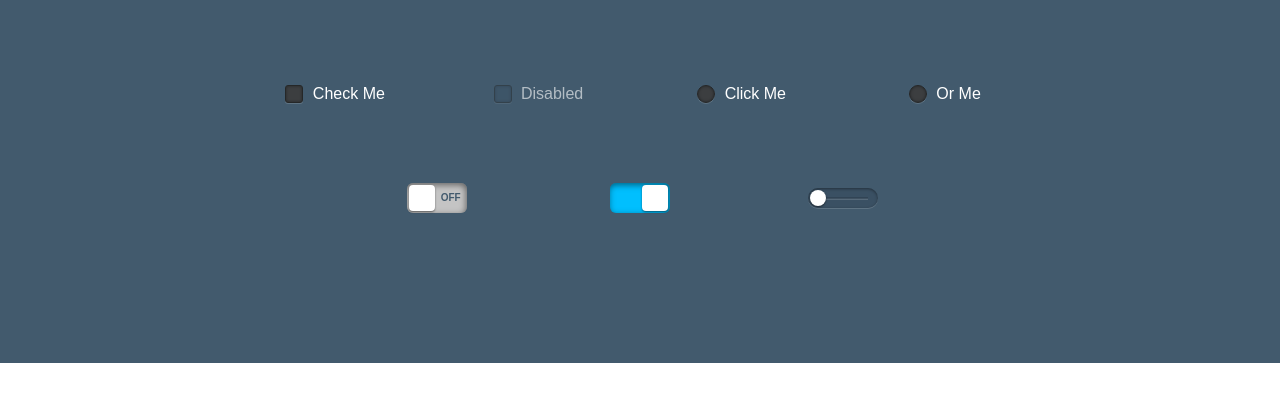
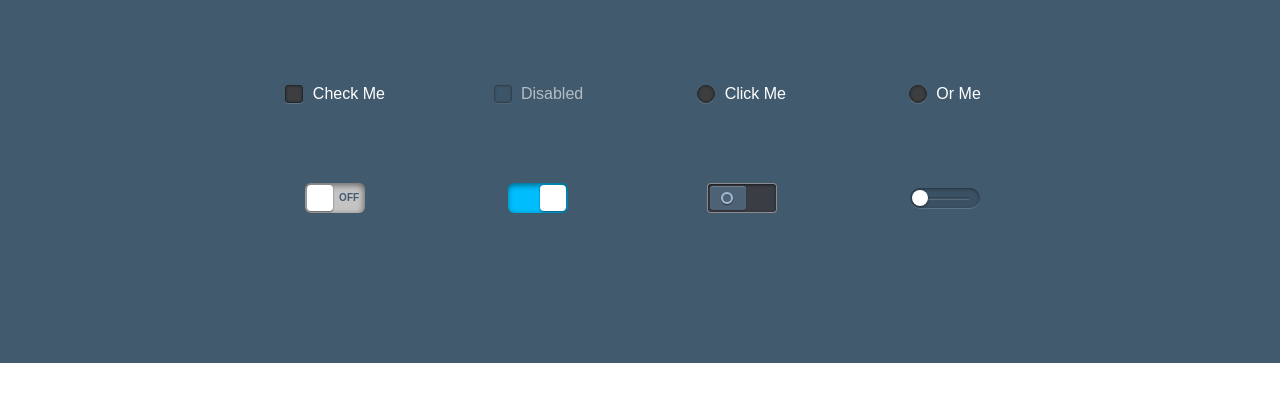
Before and after one commit to millanbrankovic/custom-inputs, a plain HTML site: page index.html in a window 1280 px wide. Shown: the part 207-610 px from the top of the page. Drawn offline with Linux system fonts and the light colour scheme; a web font is replaced by a local one.

Commit message:
Updating Checkboxes

```diff
--- a/index.html
+++ b/index.html
@@ -70,6 +70,12 @@
                             <span class="check"></span>
                         </label>
                     </li>
+                    <li>
+                        <input type="checkbox" name="slidingcheckbox" value="value" id="slidingcheckbox4">
+                        <label for="slidingcheckbox4">
+                            <span class="check"></span>
+                        </label>
+                    </li>
                 </ul>
             </div>
         </section>
--- a/sass/modules/_checkboxes.scss
+++ b/sass/modules/_checkboxes.scss
@@ -199,7 +199,7 @@ input[type="radio"] {
         }
     }
 
-    li:first-child {
+    li:nth-child(1) {
         input[type="checkbox"] {
 
             + label {
@@ -243,7 +243,65 @@ input[type="radio"] {
         }
     }
 
-    li:last-child {
+    li:nth-child(3) {
+        input[type="checkbox"] {
+
+            + label {
+                width: 70px;
+                height: 30px;
+                background: #3b3d45;
+                border: 1px solid rgba(#fff, .4);
+                @include border-radius(4px);
+                box-shadow: 0 1px 3px rgba(#000, .6) inset;
+
+                .check {
+                    width: 36px;
+                    height: 24px;
+                    top: 2px;
+                    left: 2px;
+                    background: #4d6275;
+                    @include border-radius(3px);
+                    box-shadow: 0 1px 1px rgba(#000, .2), 0 1px 1px rgba(#fff, .2) inset;
+
+                    &::after {
+                        content: "";
+                        width: 12px;
+                        height: 12px;
+                        top: 49%;
+                        left: 50%;
+                        margin: 0 0 0 -7px;
+                        position: absolute;
+                        border: 2px solid #a1bad1;
+                        box-shadow: 0 1px 1px rgba(#000, .5);
+                        @include border-radius(100px);
+                        @include transform(translateY(-50%));
+                    }
+                }
+            }
+
+            &:checked {
+
+                + label {
+
+                    .check {
+                        left: 30px;
+                        background: #70c000;
+
+                        &::after {
+                            content: "";
+                            width: 2px;
+                            height: 13px;
+                            margin: 0 0 0 -1px;
+                            border: 2px solid #c5ea84;
+                            box-shadow: 0 1px 1px rgba(#000, .6);
+                        }
+                    }
+                }
+            }
+        }
+    }
+
+    li:nth-child(4) {
         input[type="checkbox"] {
 
             + label {
@@ -251,7 +309,7 @@ input[type="radio"] {
                 height: 20px;
                 background: #3a5063;
                 @include border-radius(10px);
-                box-shadow: 0 1px 0 rgba(#fff, .15), 0 1px 3px rgba(0, 0, 0, .4) inset;
+                box-shadow: 0 1px 0 rgba(#fff, .15), 0 1px 3px rgba(#000, .4) inset;
 
                 &::after {
                     content: "";
```
Also changed, not shown: assets/css/styles.css.
